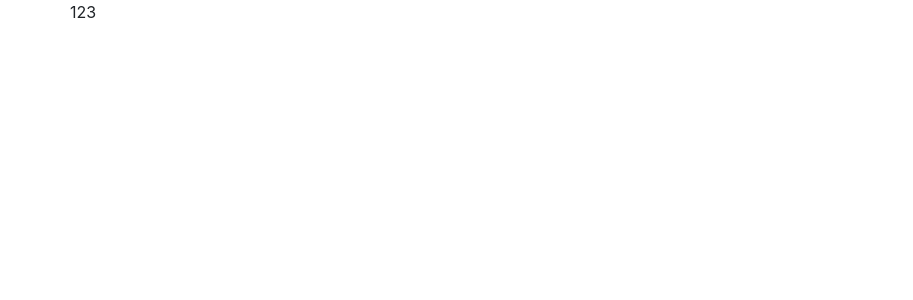
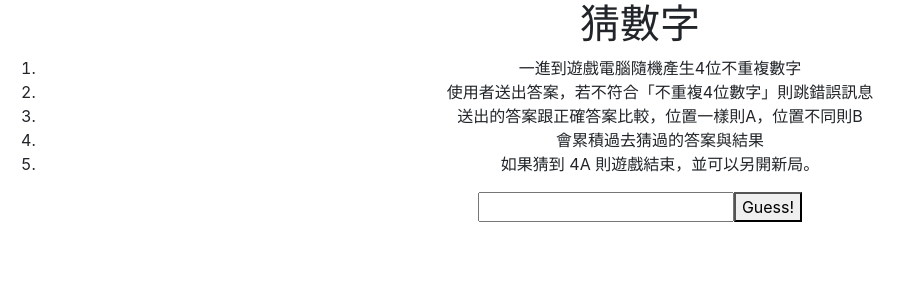
Before and after one commit to michelle3356/reactHw201911, a React (Create React App) app: page / in a window 1280 px wide. Shown: the top 300 px of the page, without its empty margins (0-913 px from the left). Built offline with nearby package versions, Linux system fonts and the light colour scheme.

Commit message:
optimization hw21

```diff
--- a/src/App.js
+++ b/src/App.js
@@ -1,6 +1,6 @@
 import React from 'react';
 import './App.css';
-import Homework from './Hw22ShopCar';
+import Homework from './Hw21AorBGuessNum';
 
 function App() {
   return (
--- a/src/Hw21AorBGuessNum.js
+++ b/src/Hw21AorBGuessNum.js
@@ -73,7 +73,8 @@
     })
   };
 
-  handleClick = (e) => {
+  handleSubmit = (e) => {
+    e.preventDefault();
     const { inputNum, ans } = this.state;
     let { list } = this.state;
 
@@ -112,11 +113,13 @@
           <li>會累積過去猜過的答案與結果</li>
           <li>如果猜到 4A 則遊戲結束，並可以另開新局。</li>
         </ol>
-        <input type="text"
-          value={this.state.inputNum}
-          onChange={this.handleChange}
-        />
-        <button onClick={this.handleClick}>Guess!</button>
+        <form onSubmit={this.handleSubmit}>
+          <input type="text"
+            value={this.state.inputNum}
+            onChange={this.handleChange}
+          />
+          <button>Guess!</button>
+        </form>
         <div className={this.state.display}>答對了！遊戲結束，你要重新一局嗎？
           <button onClick={this.handleRestClick}>好，重新一局！</button>
         </div>
```
